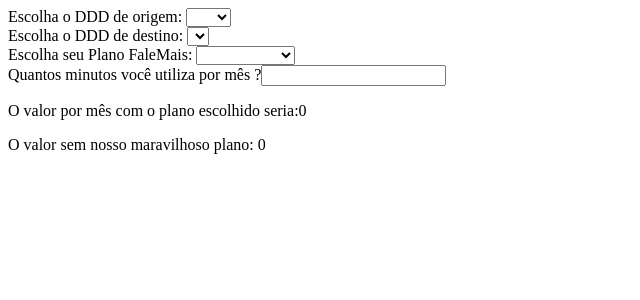
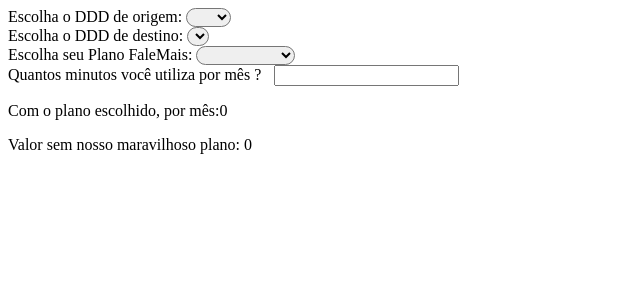
Before and after one commit to romulorod/React-Tech-Test, a React (Create React App) app: page / in a window 1280 px wide. Shown: the top 300 px of the page, without its empty margins (0-640 px from the left). Built offline with nearby package versions, Linux system fonts and the light colour scheme.

Commit message:
Addded Styled Components

```diff
--- a/package.json
+++ b/package.json
@@ -10,6 +10,7 @@
     "react": "^17.0.2",
     "react-dom": "^17.0.2",
     "react-scripts": "4.0.3",
+    "styled-components": "^5.3.0",
     "web-vitals": "^1.1.2"
   },
   "scripts": {
--- a/src/App.js
+++ b/src/App.js
@@ -5,6 +5,7 @@ import SelectDestino from './Components/Select/SelectDestino'
 import MinutosPorMes from './Components/MinutosPorMes/MinutosPorMes'
 import PlanoFaleMais from './Components/PlanoFaleMais/PlanoFaleMais'
 import { useEffect } from 'react'
+
 
 const App = () => {
   const [price, setPrice] = useState(0)
@@ -87,8 +88,8 @@ useEffect (() => {
      <PlanoFaleMais plano={updatePlanoEscolhido} planoEscolhido={planoEscolhido} />
      <MinutosPorMes f={updateMinutos} />
       <div id="resultado">
-      <p> O valor por mês com o plano escolhido seria:{price} </p>
-      <p>O valor sem nosso maravilhoso plano: {precoSemPlano}</p>
+      <p> Com o plano escolhido, por mês:{price} </p>
+      <p>Valor sem nosso maravilhoso plano: {precoSemPlano}</p>
       </div>
     </>
   )
--- a/src/Components/MinutosPorMes/MinutosPorMes.js
+++ b/src/Components/MinutosPorMes/MinutosPorMes.js
@@ -1,4 +1,5 @@
 import React from 'react'
+import {Input} from './styles'
 
 const MinutosPorMes = ({ f }) => {
 
@@ -6,7 +7,7 @@ const MinutosPorMes = ({ f }) => {
         <div>
             Quantos minutos você utiliza por mês ?
             <label>
-                <input type="text" onChange={f} className="minutosMes" />
+                <Input type="text" onChange={f} className="minutosMes" />
             </label>
         </div>
     )
--- /dev/null
+++ b/src/Components/MinutosPorMes/styles.js
@@ -0,0 +1,5 @@
+import styled from 'styled-components'
+
+export const Input = styled.input`
+margin-left: 1%;
+`
--- a/src/Components/PlanoFaleMais/PlanoFaleMais.js
+++ b/src/Components/PlanoFaleMais/PlanoFaleMais.js
@@ -1,15 +1,16 @@
 import React from 'react'
+import {FaleMais} from './styles'
 
 const PlanoFaleMais = ({plano, planoEscolhido}) => {
     return(
 <>
         <label>Escolha seu Plano FaleMais: </label>
-        <select value={planoEscolhido} onChange={plano}>
+        <FaleMais value={planoEscolhido} onChange={plano}>
         <option defaultValue value />
         <option id="FaleMais30">FaleMais30</option>
         <option id="FaleMais60">FaleMais60</option>
         <option id="FaleMais120">FaleMais120</option>
-        </select>
+        </FaleMais>
 </>
     )
 
--- /dev/null
+++ b/src/Components/PlanoFaleMais/styles.js
@@ -0,0 +1,6 @@
+import styled from 'styled-components'
+
+export const FaleMais = styled.select`
+border-radius: 10px;
+
+`
--- a/src/Components/Select/SelectDestino.js
+++ b/src/Components/Select/SelectDestino.js
@@ -1,11 +1,12 @@
 import React from 'react'
+import {Select} from './styles'
 
 const SelectDestino = ({ d, destino, dddOrigem}) => {
 
     return (
         <form>
             <label htmlFor='dddDestino'>Escolha o DDD de destino: </label>
-            <select id='destinoDDD' name="ddddestino" value={destino} onChange={d}>
+            <Select id='destinoDDD' name="ddddestino" value={destino} onChange={d}>
                 <option defaultValue value />
                 {
                 dddOrigem === '011' && <>
@@ -24,7 +25,7 @@ const SelectDestino = ({ d, destino, dddOrigem}) => {
                 {dddOrigem === '018' && <>
                     <option id="destino011" hidden="" value='011' >011</option> </>
                 }
-            </select>
+            </Select>
         </form>
     )
 }
--- a/src/Components/Select/SelectOrigem.js
+++ b/src/Components/Select/SelectOrigem.js
@@ -1,17 +1,17 @@
 import React from 'react'
-
+import {Select} from './styles'
     const SelectOrigem = ({ o,origem }) => {
 
         return (
             <form>
                 <label htmlFor='dddOrigem'>Escolha o DDD de origem: </label>
-                <select id='origemDDD' name="dddO" value={origem} onChange={o}>
+                <Select id='origemDDD' name="dddO" value={origem} onChange={o}>
                     <option defaultValue value />
                     <option id="origem011" value='011'>011</option>
                     <option id="origem016" value='016'>016</option>
                     <option id="origem017" value="017">017</option>
                     <option id="origem018" value="018">018</option>
-                </select>
+                </Select>
             </form>
         )
 
--- /dev/null
+++ b/src/Components/Select/styles.js
@@ -0,0 +1,6 @@
+import styled from "styled-components";
+
+export const Select = styled.select`
+border-radius: 10px;
+
+`
```
Also changed, not shown: 1 other file (tests, documents, lock files or other folders).
